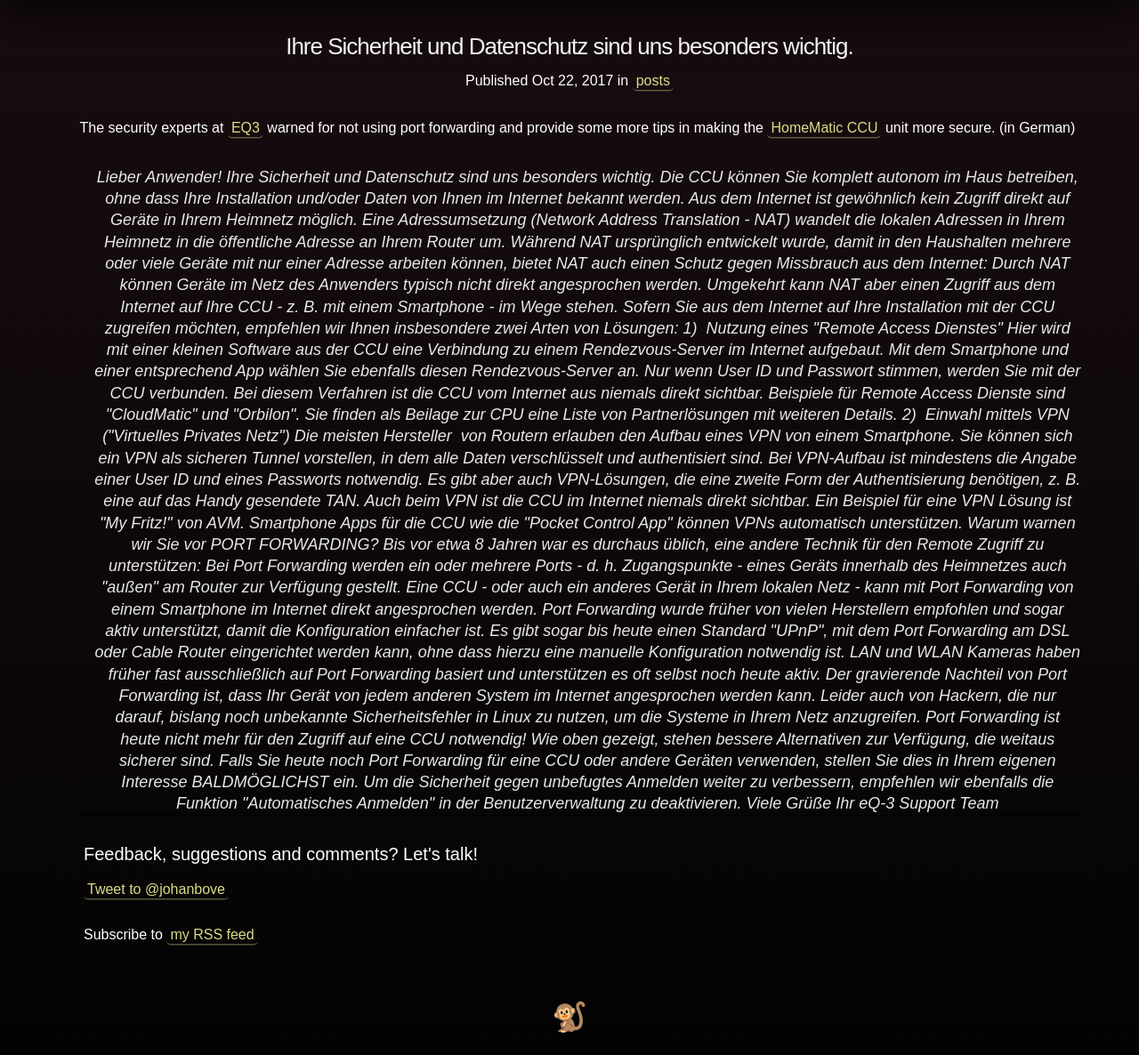
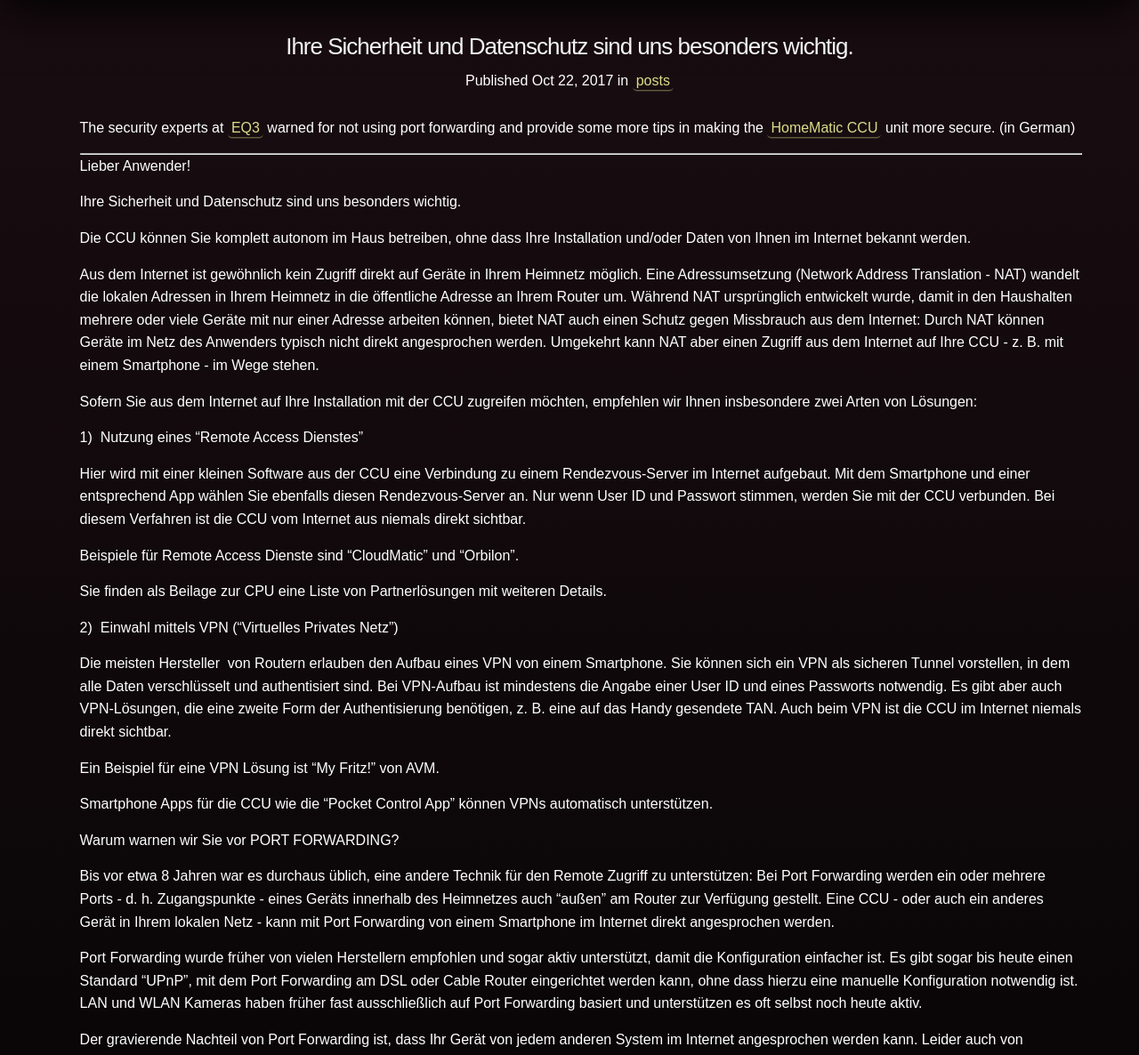
Before and after one commit to johanbove/johanbove.github.io, a Jekyll site: the page built from _posts/2017-10-22-port-forwarding-is-bad.md, in a window 1280 px wide and 1400 px high. Shown: the part 214-1400 px from the top of the window at 89% size. Built offline with Jekyll 4.4.1, drawn with Linux system fonts in a browser that asks for light colours; comment, search, counter and statistics services are not loaded; some of the changed text lies outside the part shown.

Commit message:
Updates post

```diff
--- a/_posts/2017-10-22-port-forwarding-is-bad.md
+++ b/_posts/2017-10-22-port-forwarding-is-bad.md
@@ -6,7 +6,7 @@ title: "Ihre Sicherheit und Datenschutz sind uns besonders wichtig."
 
 The security experts at [EQ3](https://www.eq-3.de/produkte/homematic.html) warned for not using port forwarding and provide some more tips in making the [HomeMatic CCU](https://www.eq-3.de/produkte/homematic/zentralen-und-gateways.html) unit more secure. (in German)
 
-<blockquote>
+---
 Lieber Anwender!
 
 Ihre Sicherheit und Datenschutz sind uns besonders wichtig.
@@ -49,4 +49,5 @@ Um die Sicherheit gegen unbefugtes Anmelden weiter zu verbessern, empfehlen wir
 
 Viele Grüße
 Ihr eQ-3 Support Team
-</blockquote>
+
+---
```
